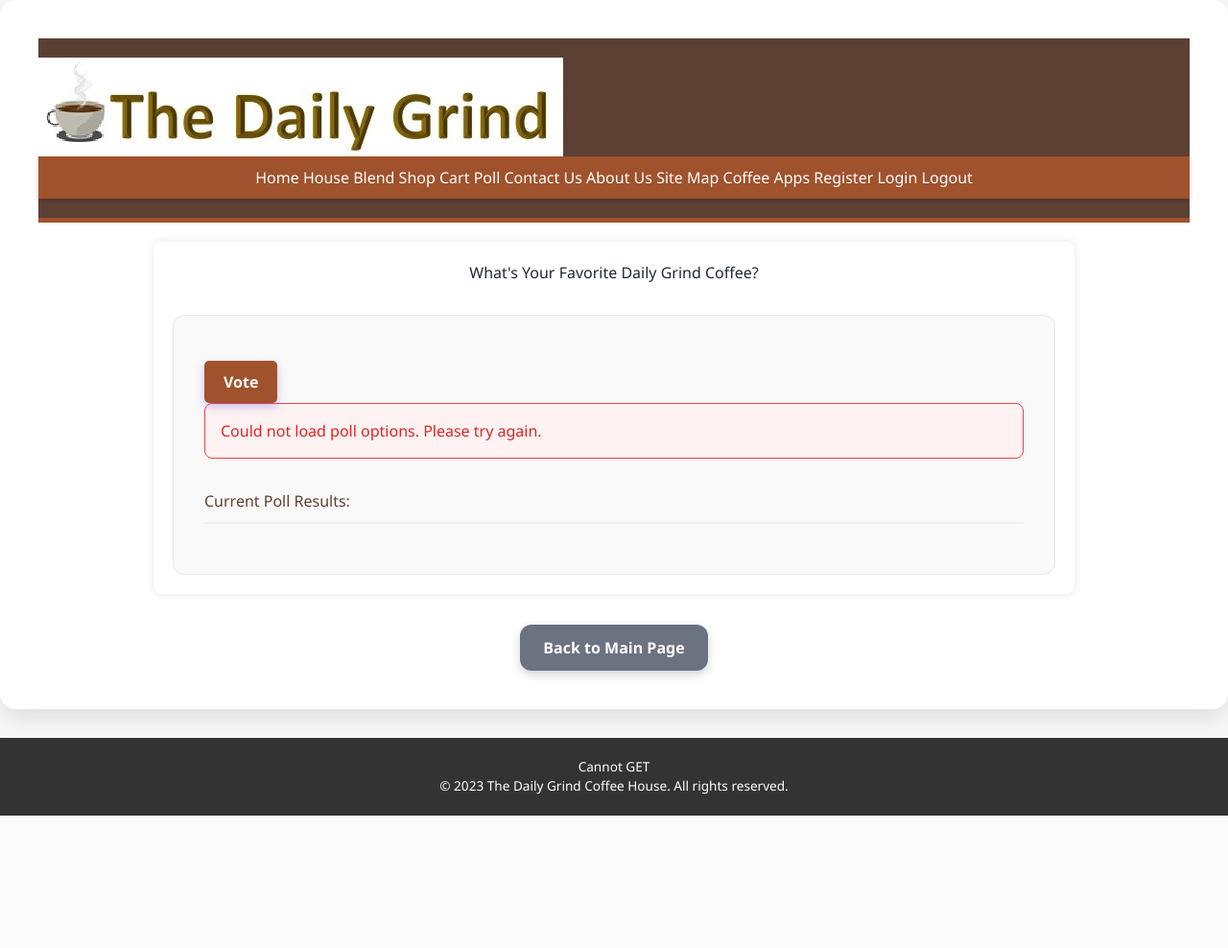
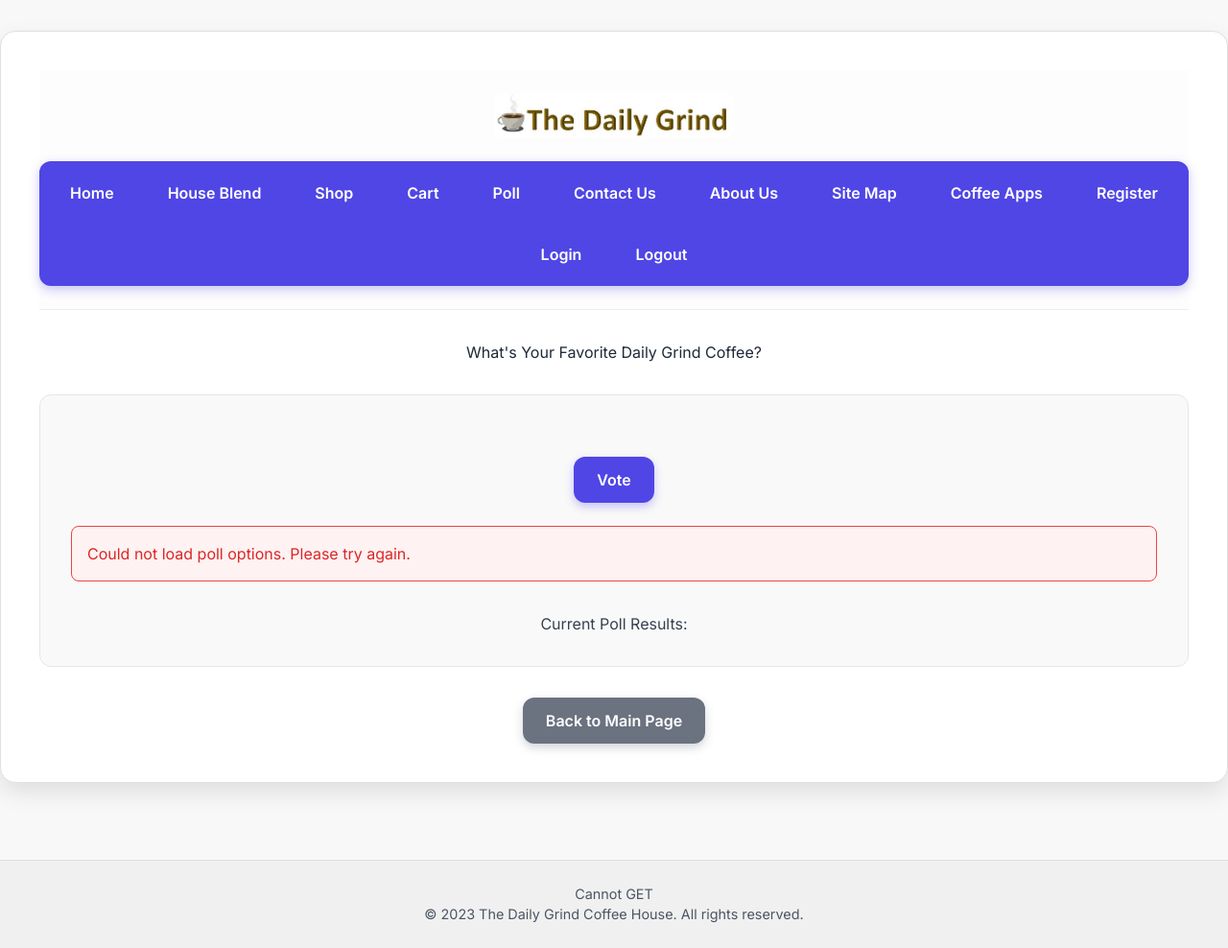
Before and after one commit to armysoldier3403/coleman_coffee1, a PHP site: page /poll.html in a window 1280 px wide. Shown: the whole page at 96% size. Before the commit the page ends 850 px from the top, so only its background shows below. Run offline with PHP 8.4, Linux system fonts and the light colour scheme; data that the repository does not hold is empty; some libraries are stand-ins or nearby versions.

Commit message:
Update style.css

```diff
--- a/style.css
+++ b/style.css
@@ -1,200 +1,393 @@
-/* General Body Styles */
+/* style.css */
+
+/* Basic body styling for consistent font, background, and text color */
 body {
-    font-family: 'Segoe UI', Tahoma, Geneva, Verdana, sans-serif; /* Modern, clean font */
-    margin: 0; /* Remove default body margin */
-    padding: 0; /* Remove default body padding */
-    background-color: #f8f8f8; /* Light background for the whole page */
-    color: #333; /* Dark gray text for readability */
-    line-height: 1.6; /* Improve readability of text */
+    font-family: 'Inter', sans-serif; /* Using Inter font for a modern look */
+    background-color: #f8f8f8; /* Light background color */
+    color: #333; /* Dark gray text color */
+    margin: 0;
+    padding: 0; /* Reset default padding */
+    line-height: 1.6; /* Improved readability */
+    display: flex;
+    flex-direction: column;
+    align-items: center;
+    min-height: 100vh; /* Full viewport height */
 }
 
-/* Header Styling */
-header {
-    background-color: #5C4033; /* Dark coffee brown */
-    color: #fff; /* White text */
-    padding: 20px 0;
-    text-align: center;
-    border-bottom: 5px solid #A0522D; /* SaddleBrown border */
+/* Container for main content to center and add visual appeal */
+.container {
+    background-color: #ffffff; /* White background for content areas */
+    padding: 2.5rem; /* Ample padding inside the container */
+    border-radius: 1rem; /* Rounded corners for a softer look */
+    box-shadow: 0 8px 20px rgba(0, 0, 0, 0.1); /* Subtle shadow for depth */
+    max-width: 900px; /* Maximum width for readability on large screens */
+    width: 90%; /* Responsive width */
+    margin: 2rem auto; /* Center the container with top/bottom margin */
+    text-align: center; /* Center align text within the container */
+    border: 1px solid #e0e0e0; /* Light border for definition */
 }
 
-header h1 {
-    margin: 0;
-    padding-bottom: 10px;
-    font-size: 2.5em; /* Larger heading for main title */
+/* Header styling */
+header {
+    width: 100%;
+    text-align: center;
+    padding: 1.5rem 0;
+    background-color: #fdfdfd; /* Slightly different background for header */
+    border-bottom: 1px solid #eee;
+    margin-bottom: 2rem;
 }
 
-/* Logo and Address Container */
-.top-bar {
-    display: flex; /* Use flexbox for alignment */
-    justify-content: space-between; /* Space out logo and address */
-    align-items: center; /* Vertically align items */
-    padding: 10px 20px;
-    background-color: #fff; /* White background for the top bar */
-    border-bottom: 1px solid #eee;
+/* Logo image styling */
+.logo {
+    max-width: 250px; /* Limit logo size */
+    height: auto;
+    display: block; /* Ensure it behaves as a block element for margin auto */
+    margin: 0 auto 1.5rem auto; /* Center logo with bottom margin */
+    border-radius: 0.5rem; /* Slightly rounded logo */
 }
 
-.top-bar img {
-    max-width: 200px; /* Adjust logo size */
-    height: auto;
-    display: block; /* Remove extra space below image */
+/* Navigation bar styling */
+nav {
+    background-color: #4f46e5; /* Primary brand color for nav */
+    padding: 0.8rem 0;
+    border-radius: 0.75rem; /* Rounded navigation bar */
+    margin-top: 1.5rem; /* Space below the logo */
+    display: flex; /* Use flexbox for horizontal links */
+    justify-content: center; /* Center the navigation links */
+    flex-wrap: wrap; /* Allow links to wrap on smaller screens */
+    gap: 1.5rem; /* Space between navigation items */
+    box-shadow: 0 4px 12px rgba(79, 70, 229, 0.3); /* Shadow for nav */
 }
 
-.address-info {
-    text-align: right;
-    font-size: 0.9em;
-    color: #666;
+nav a {
+    color: #ffffff; /* White text for nav links */
+    text-decoration: none;
+    font-weight: 600;
+    padding: 0.5rem 1rem;
+    transition: background-color 0.3s ease, transform 0.2s ease;
+    border-radius: 0.5rem;
 }
 
-/* Navigation Bar */
-nav {
-    background-color: #A0522D; /* SaddleBrown for navigation */
-    padding: 10px 0;
-    text-align: center;
-    box-shadow: 0 2px 5px rgba(0,0,0,0.2); /* Subtle shadow for depth */
+nav a:hover {
+    background-color: #4338ca; /* Darker background on hover */
+    transform: translateY(-2px); /* Slight lift effect */
 }
 
-nav ul {
-    list-style: none; /* Remove bullet points */
-    padding: 0;
-    margin: 0;
-    display: flex; /* Arrange links in a row */
-    justify-content: center; /* Center the links */
+/* Headings */
+h1 {
+    font-size: 2.8rem; /* Larger main heading */
+    font-weight: 700;
+    color: #1f2937; /* Darker text */
+    margin-bottom: 1rem;
+    text-align: center;
 }
 
-nav ul li {
-    margin: 0 15px; /* Spacing between navigation items */
+h2 {
+    font-size: 2rem;
+    font-weight: 600;
+    color: #374151;
+    margin-top: 1.5rem;
+    margin-bottom: 1rem;
+    text-align: center;
 }
 
-nav ul li a {
-    color: #fff; /* White link text */
-    text-decoration: none; /* Remove underline */
-    font-weight: bold;
-    padding: 8px 15px;
-    border-radius: 5px; /* Rounded corners for links */
-    transition: background-color 0.3s ease; /* Smooth transition on hover */
+h3 {
+    font-size: 1.5rem;
+    font-weight: 600;
+    color: #374151;
+    margin-top: 1.2rem;
+    margin-bottom: 0.8rem;
+    text-align: left; /* Align h3 to left for form labels */
 }
 
-nav ul li a:hover,
-nav ul li a:focus {
-    background-color: #8B4513; /* Darker brown on hover/focus */
+/* Paragraphs */
+p {
+    margin-bottom: 1rem;
+    color: #4b5563;
+    text-align: center;
 }
 
-/* Main Content Area */
-main {
-    padding: 20px;
-    max-width: 960px; /* Max width for content */
-    margin: 20px auto; /* Center the main content */
-    background-color: #fff; /* White background for content */
-    border-radius: 8px; /* Rounded corners for the content box */
-    box-shadow: 0 0 10px rgba(0,0,0,0.1); /* Soft shadow */
+/* List styling */
+ul, ol {
+    margin: 1.5rem auto;
+    padding-left: 25px;
+    text-align: left;
+    max-width: 500px; /* Constrain list width */
+    list-style-position: inside; /* Keep bullets/numbers inside */
 }
 
-main h2 {
-    color: #5C4033; /* Coffee brown heading */
-    border-bottom: 2px solid #eee; /* Subtle underline */
-    padding-bottom: 10px;
-    margin-bottom: 20px;
+li {
+    margin-bottom: 0.7rem;
+    color: #4b5563;
 }
 
-main ul, main ol {
-    margin-bottom: 20px;
-    padding-left: 25px;
+/* Image styling for content images */
+.content-image {
+    max-width: 100%;
+    height: auto;
+    border-radius: 0.75rem;
+    margin: 2rem auto; /* Center image with top/bottom margin */
+    display: block; /* Ensure it takes full width and respects margin auto */
+    box-shadow: 0 4px 10px rgba(0, 0, 0, 0.1); /* Shadow for content images */
 }
 
-main ul li, main ol li {
-    margin-bottom: 8px;
+/* Address and contact info styling */
+.address-info {
+    margin-top: 1.5rem;
+    font-size: 1.1rem;
+    color: #374151;
+    font-weight: 500;
+    text-align: center;
 }
 
-main img {
-    max-width: 100%; /* Ensure images are responsive */
-    height: auto;
-    display: block; /* Center block images */
-    margin: 20px auto;
-    border: 1px solid #ddd;
-    border-radius: 5px;
+/* Form styling */
+.form-container {
+    background-color: #f9f9f9;
+    padding: 2rem;
+    border-radius: 0.75rem;
+    border: 1px solid #e5e7eb;
+    margin-top: 2rem;
+    text-align: left; /* Align form elements to the left */
 }
 
-/* Contact Form Styling */
 .form-group {
-    margin-bottom: 15px;
+    margin-bottom: 1.25rem;
 }
 
 .form-group label {
-    display: block; /* Labels on their own line */
-    margin-bottom: 5px;
-    font-weight: bold;
-    color: #5C4033;
+    display: block;
+    margin-bottom: 0.5rem;
+    font-weight: 600;
+    color: #374151;
 }
 
 .form-group input[type="text"],
 .form-group input[type="email"],
 .form-group input[type="tel"],
+.form-group input[type="password"], /* Added for register/login forms */
 .form-group select,
 .form-group textarea {
-    width: calc(100% - 22px); /* Full width minus padding and border */
-    padding: 10px;
-    border: 1px solid #ccc;
-    border-radius: 4px;
-    box-sizing: border-box; /* Include padding and border in width */
-    font-size: 1em;
+    width: 100%;
+    padding: 0.75rem;
+    border: 1px solid #d1d5db;
+    border-radius: 0.5rem;
+    font-size: 1rem;
+    box-sizing: border-box; /* Include padding and border in the element's total width and height */
+    background-color: #ffffff;
+    transition: border-color 0.3s ease, box-shadow 0.3s ease;
+}
+
+.form-group input[type="text"]:focus,
+.form-group input[type="email"]:focus,
+.form-group input[type="tel"]:focus,
+.form-group input[type="password"]:focus, /* Added for register/login forms */
+.form-group select:focus,
+.form-group textarea:focus {
+    border-color: #4f46e5;
+    box-shadow: 0 0 0 3px rgba(79, 70, 229, 0.2);
+    outline: none;
 }
 
 .form-group textarea {
     resize: vertical; /* Allow vertical resizing */
-    min-height: 80px;
+    min-height: 100px;
 }
 
 .checkbox-group {
-    margin-top: 20px;
-    margin-bottom: 20px;
+    display: flex;
+    align-items: center;
+    margin-top: 1.5rem;
+    margin-bottom: 1.5rem;
+}
+
+.checkbox-group input[type="checkbox"] {
+    margin-right: 0.75rem;
+    width: 1.2rem;
+    height: 1.2rem;
+    accent-color: #4f46e5; /* Style checkbox with brand color */
 }
 
 .checkbox-group label {
-    display: inline-block; /* Keep label next to checkbox */
-    margin-left: 5px;
-    font-weight: normal;
+    font-weight: 500;
+    color: #4b5563;
 }
 
-button[type="submit"],
-button[type="reset"] {
-    background-color: #A0522D; /* SaddleBrown buttons */
-    color: white;
-    padding: 10px 20px;
-    border: none;
-    border-radius: 5px;
-    cursor: pointer;
-    font-size: 1em;
-    margin-right: 10px;
-    transition: background-color 0.3s ease;
+.button-group {
+    display: flex;
+    gap: 1rem;
+    justify-content: center;
+    margin-top: 2rem;
 }
 
-button[type="submit"]:hover,
-button[type="reset"]:hover {
-    background-color: #8B4513; /* Darker brown on hover */
+.btn {
+    display: inline-block;
+    padding: 0.75rem 1.5rem;
+    border-radius: 0.75rem;
+    font-weight: 600;
+    cursor: pointer;
+    transition: background-color 0.3s ease, transform 0.2s ease, box-shadow 0.3s ease;
+    text-decoration: none;
+    color: #ffffff;
+    background-color: #4f46e5;
+    border: none;
+    box-shadow: 0 4px 10px rgba(79, 70, 229, 0.3);
 }
 
-/* Footer Styling */
-footer {
-    background-color: #333; /* Dark gray footer */
-    color: #fff;
-    text-align: center;
-    padding: 20px 0;
-    margin-top: 30px;
-    font-size: 0.85em;
+.btn:hover {
+    background-color: #4338ca;
+    transform: translateY(-2px);
+    box-shadow: 0 6px 15px rgba(79, 70, 229, 0.4);
 }
 
-/* Utility classes for text alignment (example of <span> usage) */
-.text-center {
-    text-align: center;
+.btn-secondary {
+    background-color: #6b7280;
+    box-shadow: 0 4px 10px rgba(107, 114, 128, 0.3);
 }
 
-.text-right {
-    text-align: right;
+.btn-secondary:hover {
+    background-color: #4b5563;
+    box-shadow: 0 6px 15px rgba(107, 114, 128, 0.4);
 }
 
-/* Clearfix for floats if used (not strictly needed with flexbox/grid) */
-.clearfix::after {
-    content: "";
-    clear: both;
-    display: table;
+/* Footer styling (optional, but good practice) */
+footer {
+    margin-top: 3rem;
+    padding: 1.5rem;
+    text-align: center;
+    color: #6b7280;
+    font-size: 0.9rem;
+    width: 100%;
+    background-color: #f0f0f0;
+    border-top: 1px solid #e0e0e0;
 }
+
+/* Specific styles for validation messages */
+.error-message {
+    color: #dc2626; /* Red color for errors */
+    font-size: 0.875rem; /* Smaller font size */
+    margin-top: 0.25rem;
+    text-align: left;
+    display: block; /* Ensure it takes its own line */
+}
+.form-group input.invalid,
+.form-group select.invalid,
+.form-group textarea.invalid { /* Added textarea */
+    border-color: #dc2626; /* Red border for invalid fields */
+    box-shadow: 0 0 0 3px rgba(220, 38, 38, 0.2);
+}
+.message-box {
+    background-color: #fef2f2; /* Light red for errors */
+    color: #dc2626; /* Dark red text */
+    padding: 1rem;
+    border-radius: 0.5rem;
+    margin-top: 1.5rem; /* Adjusted margin */
+    margin-bottom: 0.5rem; /* Adjusted margin */
+    border: 1px solid #ef4444;
+    text-align: left;
+}
+.message-box.success {
+    background-color: #ecfdf5; /* Light green for success */
+    color: #059669; /* Dark green text */
+    border-color: #10b981;
+}
+
+/* Poll specific styles */
+.poll-options label {
+    display: block;
+    margin-bottom: 0.75rem;
+    font-size: 1.1rem;
+    color: #374151;
+    cursor: pointer;
+    text-align: left;
+    padding: 0.5rem;
+    border-radius: 0.5rem;
+    transition: background-color 0.2s ease;
+}
+
+.poll-options label:hover {
+    background-color: #f0f0f0;
+}
+
+.poll-options input[type="radio"] {
+    margin-right: 0.75rem;
+    accent-color: #4f46e5;
+    transform: scale(1.2); /* Slightly larger radio buttons */
+}
+
+.poll-results {
+    margin-top: 2rem;
+    text-align: left;
+}
+
+.poll-results div {
+    display: flex;
+    justify-content: space-between;
+    align-items: center;
+    margin-bottom: 0.5rem;
+    font-weight: 500;
+    color: #4b5563;
+}
+
+.poll-bar-container {
+    background-color: #e0e0e0;
+    height: 15px;
+    border-radius: 5px;
+    margin-top: 0.2rem;
+    overflow: hidden; /* Ensure bar stays within bounds */
+}
+
+.poll-bar {
+    height: 100%;
+    background-color: #4f46e5;
+    border-radius: 5px;
+    transition: width 0.5s ease-in-out;
+}
+
+/* Responsive adjustments */
+@media (max-width: 768px) {
+    .container {
+        padding: 1.5rem;
+        margin: 1rem auto;
+    }
+    h1 {
+        font-size: 2.2rem;
+    }
+    h2 {
+        font-size: 1.8rem;
+    }
+    nav {
+        flex-direction: column; /* Stack nav links on smaller screens */
+        gap: 0.75rem;
+        padding: 0.8rem;
+    }
+    nav a {
+        width: calc(100% - 2rem); /* Full width minus padding */
+        text-align: center;
+    }
+    .button-group {
+        flex-direction: column;
+        gap: 0.75rem;
+    }
+}
+
+@media (max-width: 480px) {
+    .container {
+        padding: 1rem;
+    }
+    h1 {
+        font-size: 1.8rem;
+    }
+    h2 {
+        font-size: 1.5rem;
+    }
+    .form-group input,
+    .form-group select,
+    .form-group textarea {
+        padding: 0.6rem;
+        font-size: 0.9rem;
+    }
+    .btn {
+        padding: 0.6rem 1.2rem;
+        font-size: 0.9rem;
+    }
+}
```
